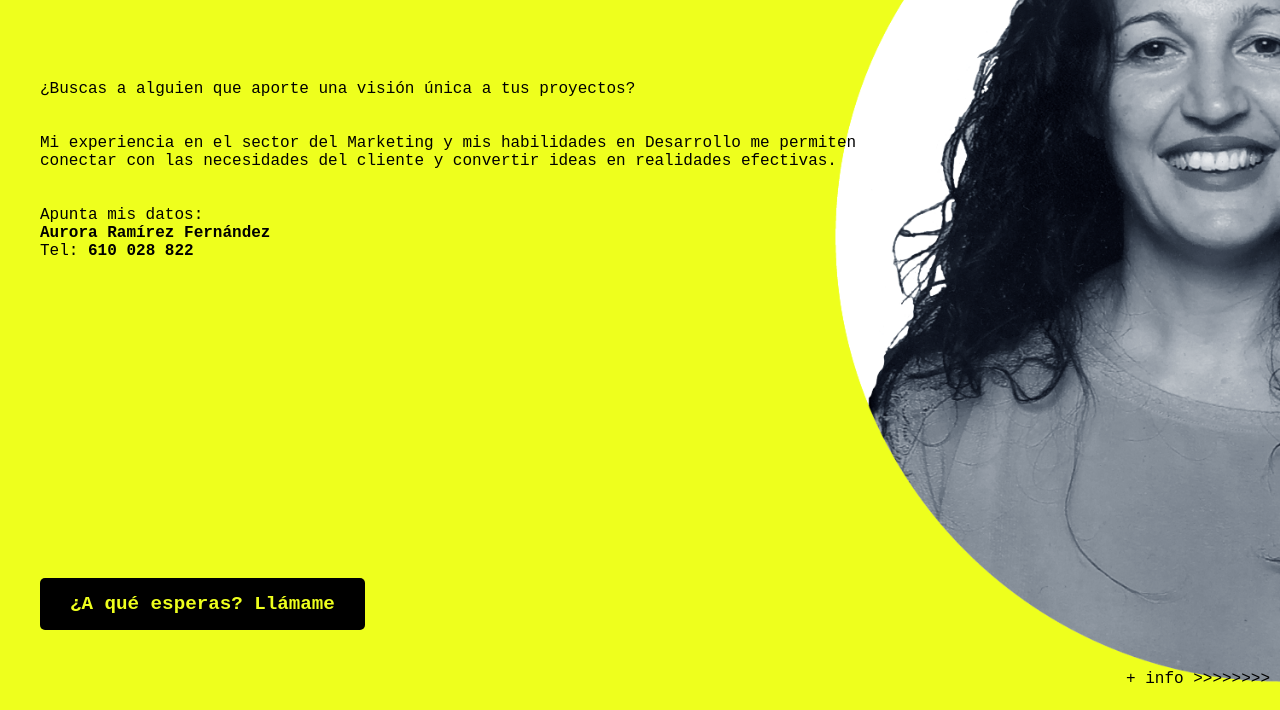
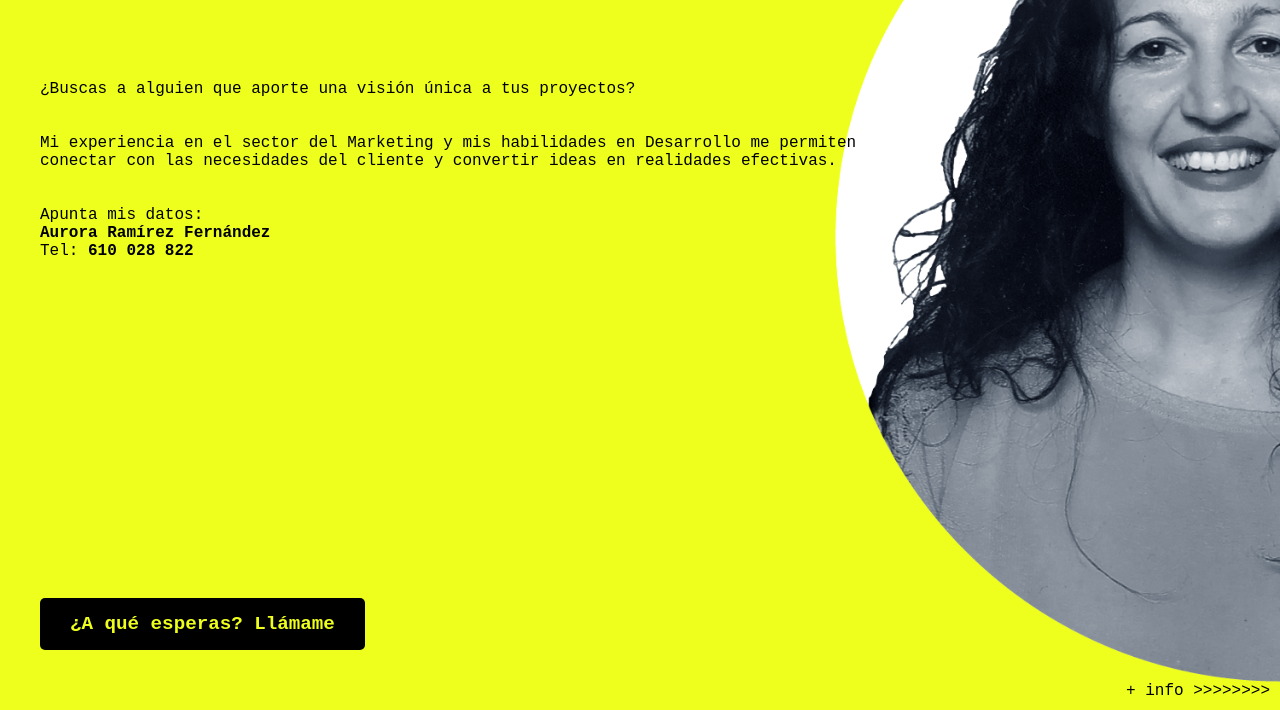
Before and after one commit to Aurafer22/SAP_developer, a website built with Vite: page index.html in a window 1280 px wide. Shown: the part 90-800 px from the top of the page. Built offline with nearby package versions, Linux system fonts and the light colour scheme; a web font is replaced by a local one.

Commit message:
retoques

```diff
--- a/src/style.css
+++ b/src/style.css
@@ -43,7 +43,6 @@ html {
   background: url('/LinkedIn_ARF.webp') center/cover no-repeat;
 }
 .slide1 > p {
-  height: 30px;
   color: black;
   position: absolute;
   bottom: 10px;
@@ -65,6 +64,7 @@ h1 {
   width: 70%;
   text-align: left;
   padding-left: 20px;
+  margin-bottom: 20px;
 }
 
 .btn1,
@@ -85,7 +85,7 @@ h1 {
 .btn1 {
   margin-left: 20px;
   position: absolute;
-  bottom: 80px;
+  bottom: 60px;
   color: #eeff1d;
 }
 .btn2 {
```
